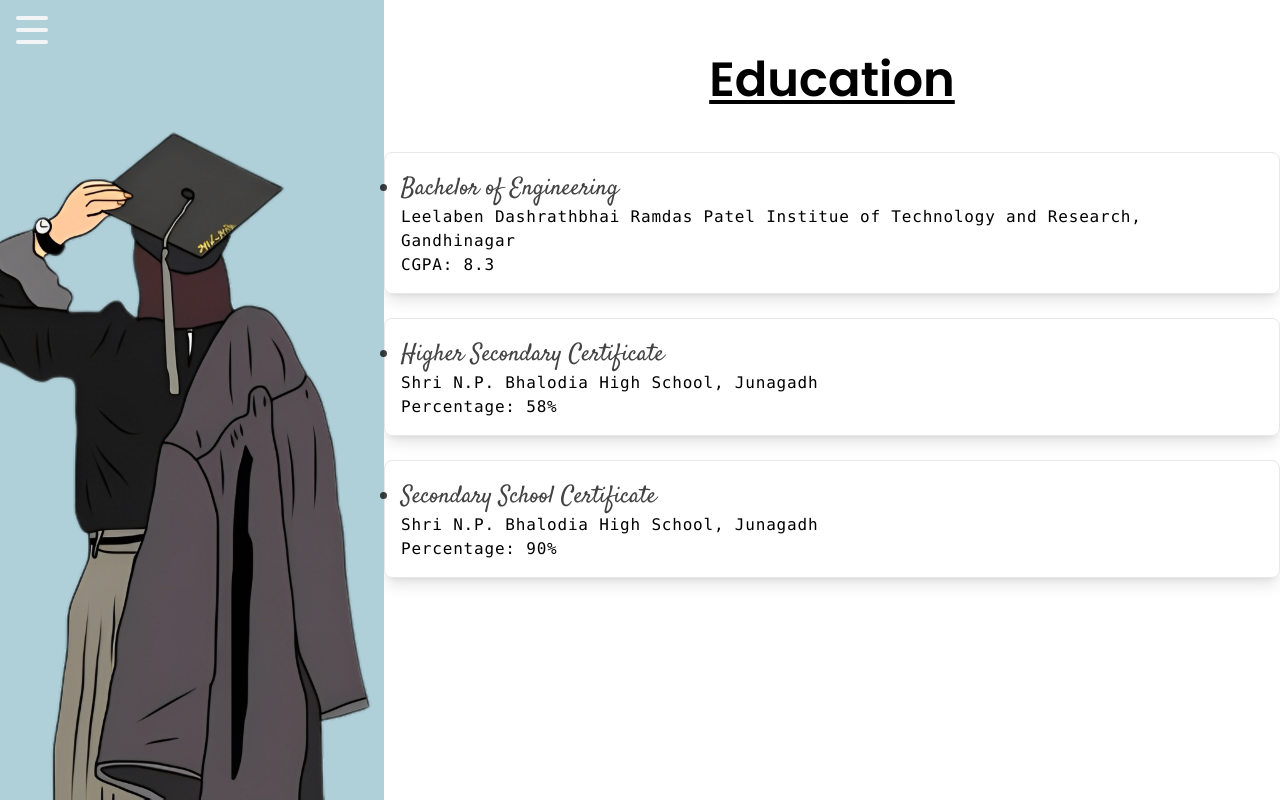
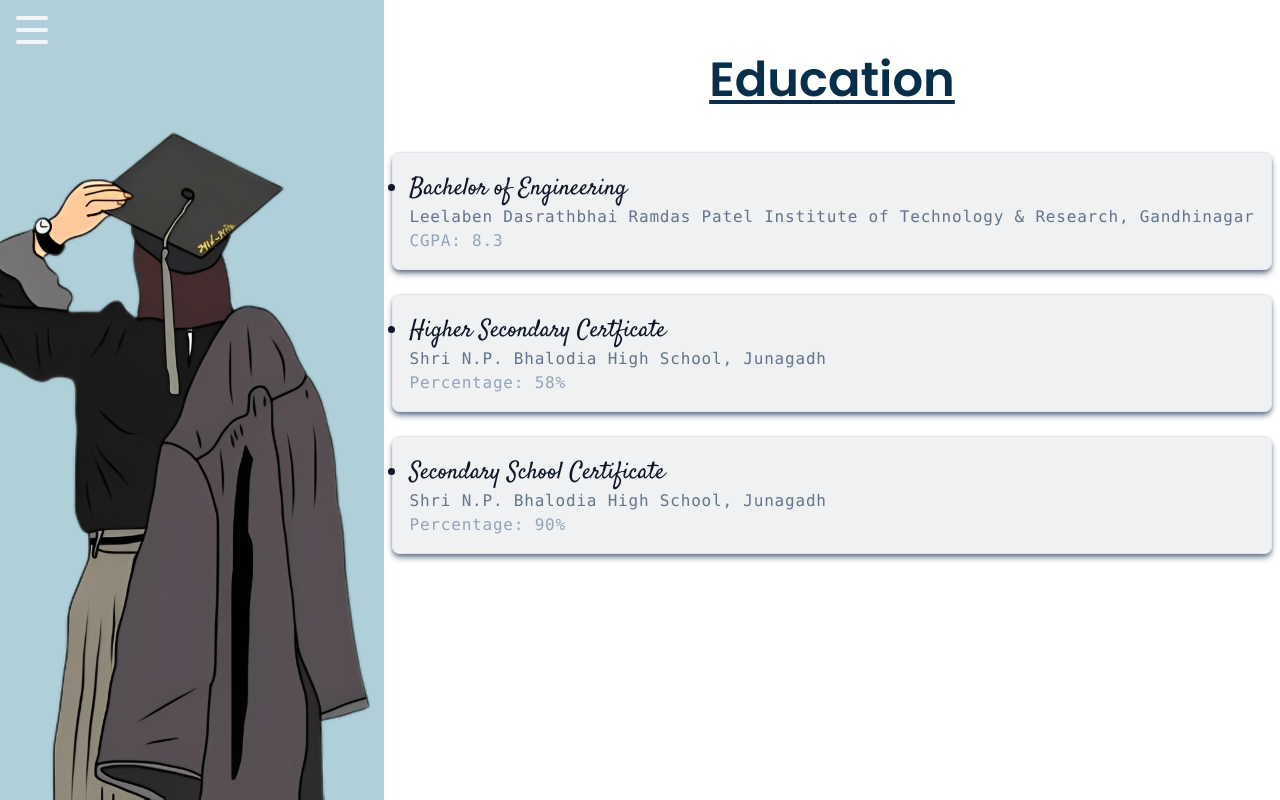
Before and after one commit to ramanujdevanshee22/portfolio, a Next.js app: page /home/education in a window 1280 px wide. Built offline with nearby package versions, Linux system fonts and the light colour scheme; a web font is replaced by a local one.

Commit message:
Education Page

```diff
--- a/src/app/home/education/page.jsx
+++ b/src/app/home/education/page.jsx
@@ -2,6 +2,15 @@
 import Education from "../../../../public/education.png";
 import Image from "next/image";
 import { useState, useEffect } from "react";
+
+const education = [
+  { qualification: "Bachelor of Engineering", location: "Leelaben Dasrathbhai Ramdas Patel Institute of Technology & Research, Gandhinagar", result: "CGPA: 8.3" },
+  { qualification: "Higher Secondary Certficate", location: "Shri N.P. Bhalodia High School, Junagadh", result: "Percentage: 58%" },
+  { qualification: "Secondary School Certificate", location: "Shri N.P. Bhalodia High School, Junagadh", result: "Percentage: 90%" },
+
+]
+
+
 
 const EducationPage = () => {
   const [showInfo, setShowInfo] = useState(false);
@@ -28,28 +37,18 @@ const EducationPage = () => {
       </div>
 
       <div className="w-[70%] flex flex-col items-center">
-        <div className="text-5xl underline underline-offset-4 font-semibold font-poppins mt-14">Education</div>
+        <div className="text-5xl underline underline-offset-4 font-semibold font-poppins mt-14 text-sky-950">Education</div>
 
         <ul className="mt-6">
 
-          <div className=" border p-4 shadow-lg rounded-lg mt-6 hover:transform hover:scale-105 ransition-all duration-500 ease-in-out">
-            <li className={`list-disc transition-all duration-500 ease-in-out animate-pulse text-2xl  font-handwriting ${showInfo ? "mt-1 list-disc animate-none" : ""}`}>{showInfo && "Bachelor of Engineering"}</li>
-            <li className="font-mono tracking-wider">{showInfo && " Leelaben Dashrathbhai Ramdas Patel Institue of Technology and Research, Gandhinagar"}</li>
-            <li className="font-mono tracking-wider">{showInfo && " CGPA: 8.3"}</li>
-          </div>
+          {education.map(data => (
+            <div className=" border p-4 shadow-md shadow-slate-500 rounded-lg mt-6 hover:transform hover:scale-105 transition-all duration-500 ease-in-out bg-slate-500 bg-opacity-10">
+              <li className={`transition-all duration-500 ease-in-out  text-2xl font-handwriting ${showInfo ? "mt-1 list-disc animate-none text-slate-900 " : ""}`}>{showInfo && data.qualification}</li>
+              <li className="font-mono tracking-wider text-slate-500">{showInfo && ` ${data.location}`}</li>
+              <li className="font-mono tracking-wider text-slate-400 ">{showInfo && ` ${data.result}`}</li>
+            </div>
+          ))}
 
-          <div className=" border p-4 shadow-lg rounded-lg mt-6 hover:transform hover:scale-105 ransition-all duration-500 ease-in-out">
-            <li className={`list-disc transition-all duration-500 ease-in-out animate-pulse text-2xl font-handwriting ${showInfo ? "mt-1 list-disc animate-none" : ""}`}>{showInfo && "Higher Secondary Certificate"}</li>
-            <li className="font-mono tracking-wider">{showInfo && " Shri N.P. Bhalodia High School, Junagadh"}</li>
-            <li className="font-mono tracking-wider">{showInfo && " Percentage: 58%"}</li>
-          </ div>
-
-          <div className=" border p-4 shadow-lg rounded-lg mt-6 hover:transform hover:scale-105 ransition-all duration-500 ease-in-out">
-
-          <li className={`list-disc transition-all duration-500 ease-in-out animate-pulse text-2xl font-handwriting  ${showInfo ? "mt-1 list-disc animate-none" : ""}`}>{showInfo && "Secondary School Certificate"}</li>
-          <li className="font-mono tracking-wider">{showInfo && " Shri N.P. Bhalodia High School, Junagadh"}</li>
-          <li className="font-mono tracking-wider">{showInfo && " Percentage: 90%"}</li>
-          </div>
         </ul>
       </div>
     </div>
--- a/src/app/home/projects/page.jsx
+++ b/src/app/home/projects/page.jsx
@@ -17,7 +17,7 @@ const ProjectPage = () => {
       </div>
       <div className="w-[70%] flex flex-col items-center">
         <div className=" ">
-        <div className="text-4xl underline underline-offset-4 font-bold font-poppins mt-14">Project</div>
+        <div className="text-4xl underline underline-offset-4 font-bold font-poppins mt-14  text-fuchsia-800">Project</div>
 
 
         </div>
```
Also changed, not shown: src/app/home/skills/page.jsx (+20 -5 lines), public/mongodb.png (added), public/react.png (added).
